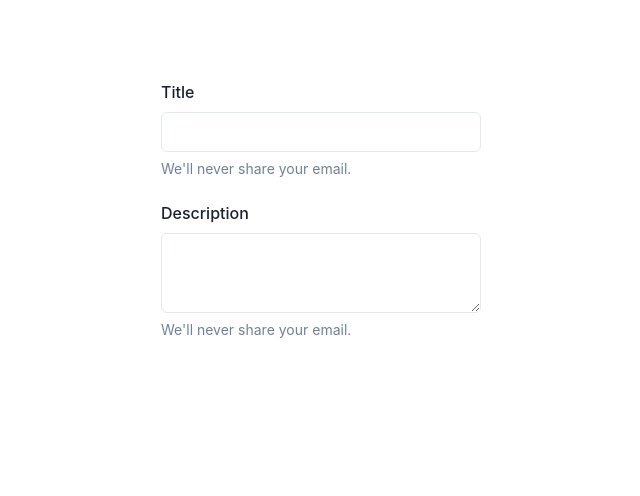
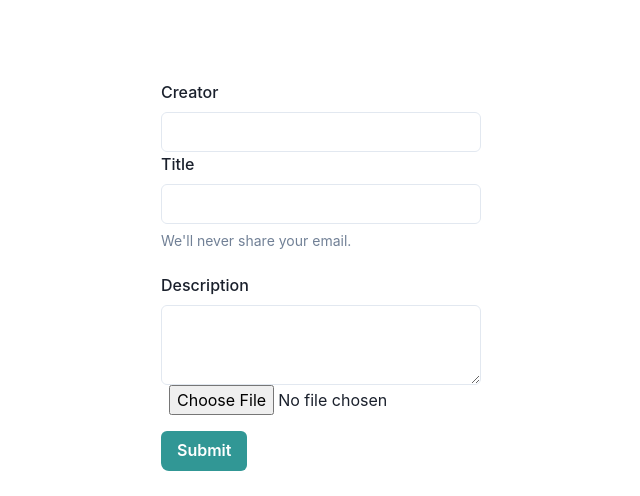
Before and after one commit to codeddave/wanderlust, a React (Create React App) app in the folder client/: page / in a window 1280 px wide. Shown: the top 496 px of the page, without its empty margins (319-959 px from the left). Built offline with nearby package versions, Linux system fonts and the light colour scheme; no server answers; grey boxes are pictures that could not be loaded.

Commit message:
updated New Post Component

```diff
--- a/client/src/components/NewPost/NewPost.jsx
+++ b/client/src/components/NewPost/NewPost.jsx
@@ -6,10 +6,18 @@ import {
   Input,
   FormHelperText,
   Textarea,
+  Button,
 } from "@chakra-ui/react";
-import React from "react";
-
+import React, { useState } from "react";
+import FileBase from "react-file-base64";
+//create post
 const NewPost = () => {
+  const [postData, setPostData] = useState({
+    creator: "",
+    description: "",
+    selectedFile: "",
+    title: "",
+  });
   return (
     <div>
       <Box
@@ -18,18 +26,54 @@ const NewPost = () => {
         borderRadius="lg"
         overflow="hidden"
         mt="20"
-        mb="40"
+        mb="20"
+        as="form"
       >
+        <FormControl id="creator">
+          <FormLabel htmlFor="creator">Creator</FormLabel>
+          <Input
+            type="text"
+            id="creator"
+            onChange={(e) =>
+              setPostData({ ...postData, creator: e.target.value })
+            }
+            value={postData.creator}
+          />
+        </FormControl>
         <FormControl id="text">
-          <FormLabel>Title</FormLabel>
-          <Input type="text" />
+          <FormLabel htmlFor="title">Title</FormLabel>
+          <Input
+            type="text"
+            id="title"
+            onChange={(e) =>
+              setPostData({ ...postData, title: e.target.value })
+            }
+            value={postData.title}
+          />
           <FormHelperText>We'll never share your email.</FormHelperText>
         </FormControl>
-        <FormControl id="email" mt="6">
-          <FormLabel>Description</FormLabel>
-          <Textarea />
-          <FormHelperText>We'll never share your email.</FormHelperText>
+        <FormControl id="description" mt="6">
+          <FormLabel htmlFor="description">Description</FormLabel>
+          <Textarea
+            id="description"
+            onChange={(e) =>
+              setPostData({ ...postData, description: e.target.value })
+            }
+            value={postData.description}
+          />
         </FormControl>
+        <Box ml="2">
+          <FileBase
+            type="file"
+            multiple={false}
+            onDone={({ base64 }) =>
+              setPostData({ ...postData, selectedFile: base64 })
+            }
+          />
+        </Box>
+        <Button colorScheme="teal" mt="4" type="submit">
+          Submit
+        </Button>
       </Box>
     </div>
   );
--- a/client/src/components/redux/posts/postActionTypes.js
+++ b/client/src/components/redux/posts/postActionTypes.js
@@ -1,3 +1,4 @@
 export const postActionTypes = {
   FETCH_POSTS: "FETCH_POSTS",
+  CREATE_POST: "CREATE_POST",
 };
```
